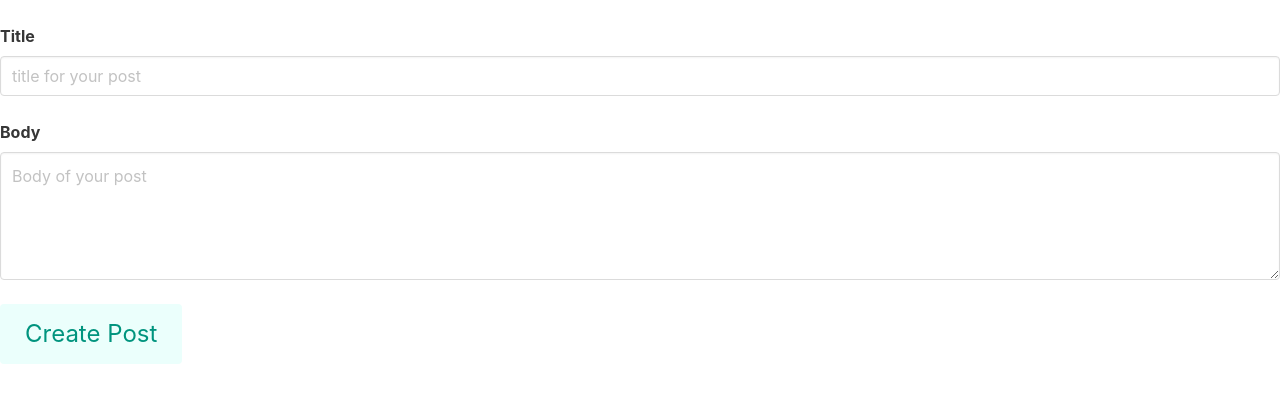
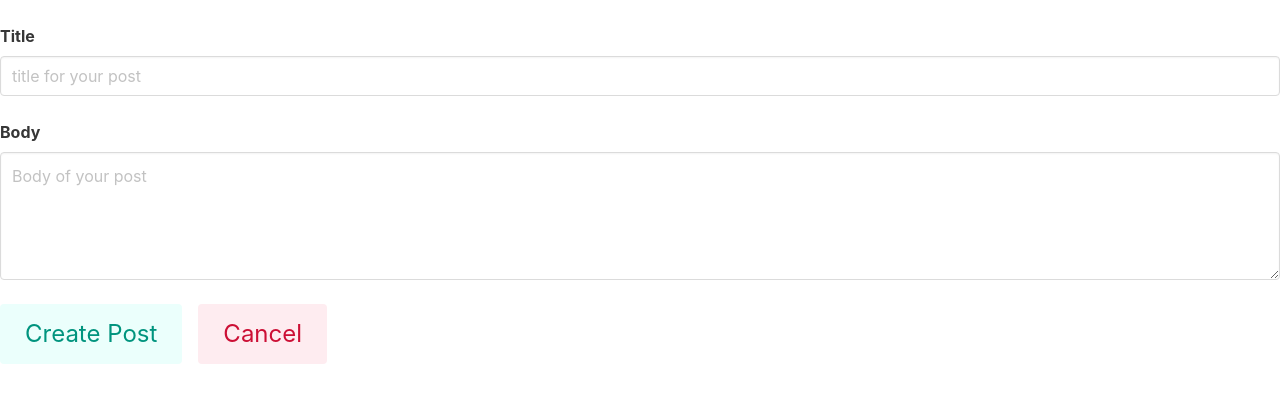
Before and after one commit to avinash-verma-1998/react-crud, a React (Vite) app: page /post/1 in a window 1280 px wide. Shown: the top 402 px of the page. Built offline with nearby package versions, Linux system fonts and the light colour scheme.

Commit message:
final commit

```diff
--- a/src/Pages/CreatePosts.js
+++ b/src/Pages/CreatePosts.js
@@ -54,6 +54,12 @@ const CreatePost = () => {
         >
           Create Post
         </button>
+        <button
+          onClick={()=>{history.push(`/users/${id}`);}}
+          className="mt-5 button is-danger ml-4 is-large is-light"
+        >
+          Cancel
+        </button>
       </div>
     </>
   );
--- a/src/Pages/UserProfile.js
+++ b/src/Pages/UserProfile.js
@@ -18,7 +18,6 @@ const UserProfile = () => {
         setUser(data);
         getUserPosts(id).then((post) => {
           setPosts(post);
-          console.log(data, post);
           setIsLoading(false);
         });
       })
```
